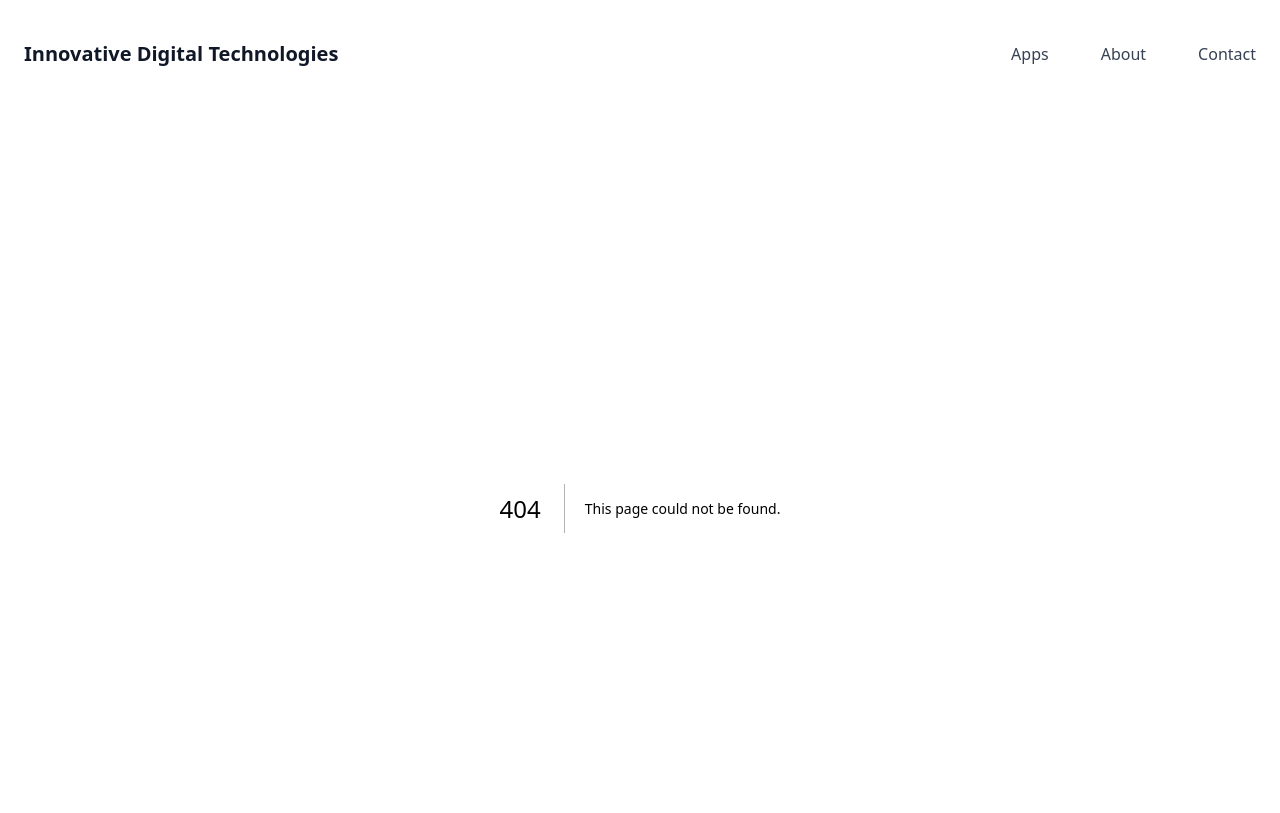
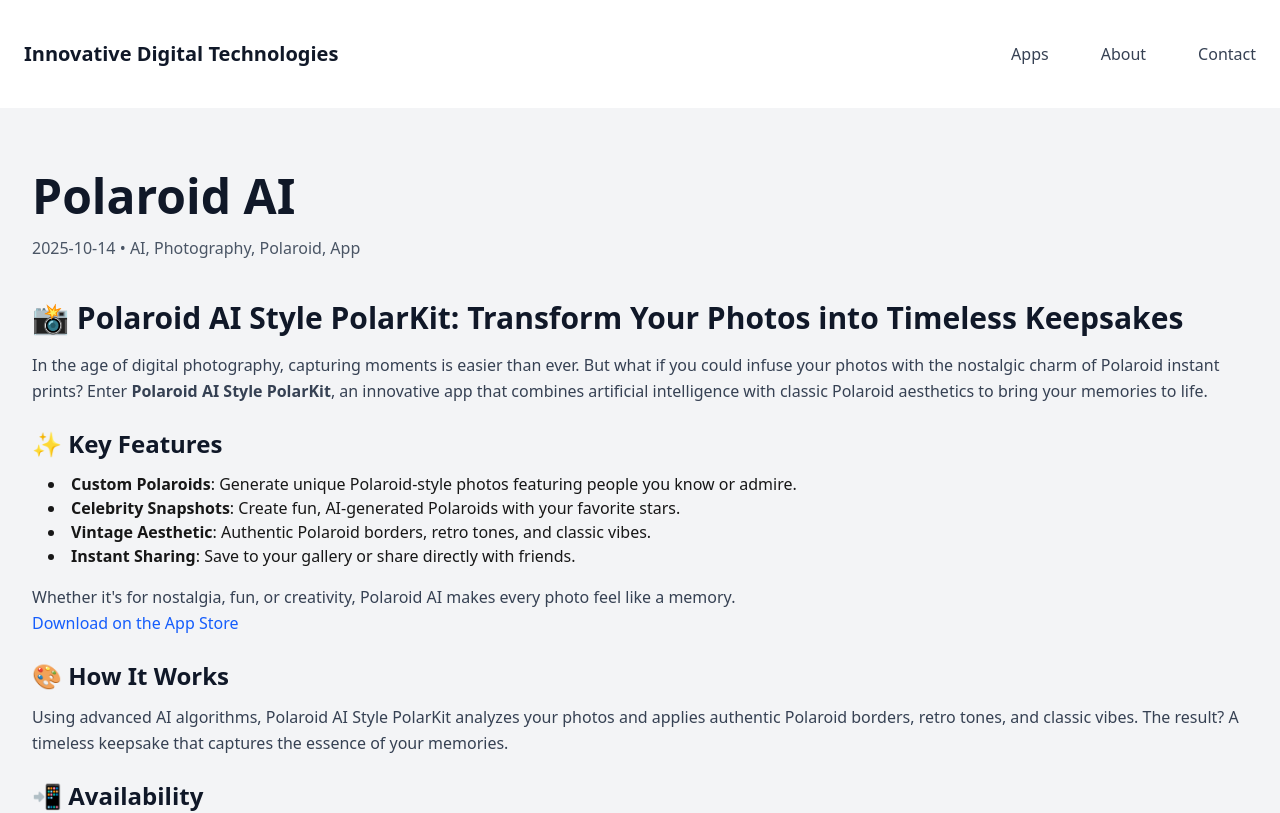
Before and after one commit to Taher-17/IDT-Website, a Next.js app: page /blog/test in a window 1280 px wide. Before the commit this address had no page. Shown: the top 813 px of the page. Built offline with nearby package versions, Linux system fonts and the light colour scheme.

Commit message:
add blog

```diff
--- /dev/null
+++ b/app/blog/[slug]/page.tsx
@@ -0,0 +1,60 @@
+import { notFound } from "next/navigation";
+import { getPostBySlug } from "../../../lib/markdown";
+import Markdown from "@/components/Markdown";
+
+interface BlogPageProps {
+  params: { slug: string };
+}
+
+export async function generateMetadata({ params }: BlogPageProps) {
+  const { slug } = await params;
+  const post = getPostBySlug(slug);
+  if (!post) return { title: "Post Not Found" };
+
+  const { frontMatter } = post;
+
+  return {
+    title: frontMatter.title,
+    description: frontMatter.description,
+    openGraph: {
+      title: frontMatter.title,
+      description: frontMatter.description,
+      url: `https://innovativedigitaltechnologies.software/blog/${slug}`,
+      type: "article",
+      article: {
+        publishedTime: frontMatter.date,
+        authors: ["Innovative Digital Technologies"],
+        tags: frontMatter.tags || [],
+      },
+    },
+    twitter: {
+      title: frontMatter.title,
+      description: frontMatter.description,
+    },
+  };
+}
+
+export default async function BlogPost({ params }: BlogPageProps) {
+  const { slug } = await params;
+  const post = getPostBySlug(slug);
+  if (!post) return notFound();
+
+  const { frontMatter, content } = post;
+
+  return (
+    <main className="min-h-screen bg-gray-100 dark:bg-black">
+      <div className="max-w-7xl mx-auto px-4 sm:px-6 lg:px-8 py-16">
+        <header className="mb-10">
+          <h1 className="text-4xl sm:text-5xl font-extrabold text-gray-900 dark:text-white mb-4">
+            {frontMatter.title}
+          </h1>
+          <p className="text-base text-gray-600 dark:text-gray-300">
+            {frontMatter.date} • {frontMatter.tags?.join(", ")}
+          </p>
+        </header>
+
+        <Markdown fileContent={content} />
+      </div>
+    </main>
+  );
+}
--- a/app/blog/page.tsx
+++ b/app/blog/page.tsx
@@ -1,13 +1,64 @@
-import { notFound } from "next/navigation";
-import Head from "next/head";
-// import apps from "../../../data/apps"; // your app data
-import Navbar from "../../components/NavBar";
+import Link from "next/link";
+import { getAllPosts } from "../../lib/markdown";
+import { Metadata } from "next";
+
+export const metadata: Metadata = {
+  title: "Innovative Digital Technologies - Blog",
+  description:
+    "Read the latest posts about AI, apps, and productivity on Innovative Digital Technologies.",
+  openGraph: {
+    title: "Innovative Digital Technologies - Blog",
+    description:
+      "Read the latest posts about AI, apps, and productivity on Innovative Digital Technologies.",
+    url: "https://innovativedigitaltechnologies.software/blog",
+    siteName: "Innovative Digital Technologies",
+    type: "website",
+  },
+  twitter: {
+    title: "Blog – Innovative Digital Technologies - Blog",
+    description:
+      "Read the latest posts about AI, apps, and productivity on Innovative Digital Technologies.",
+  },
+};
 
 export default function BlogPage() {
+  const posts = getAllPosts().sort(
+    (a, b) =>
+      new Date(b.frontMatter.date).getTime() -
+      new Date(a.frontMatter.date).getTime()
+  );
+
   return (
     <>
-      <Navbar />
-      <main className="pt-32 md:pt-40"></main>
+      <main className="min-h-screen bg-gray-100 dark:bg-black">
+        <div className="max-w-7xl mx-auto px-4 sm:px-6 py-16 flex flex-col gap-8">
+          <h1 className="text-3xl sm:text-3xl font-bold text-gray-900 dark:text-white">
+            Blog
+          </h1>
+          <div className="mb-4 grid grid-cols-1 sm:grid-cols-2 lg:grid-cols-3 gap-6">
+            {posts.map(({ slug, frontMatter }) => (
+              <Link key={slug} href={`/blog/${slug}`}>
+                <figure
+                  className="rounded-2xl ring-1 ring-gray-900/10 dark:ring-white/20 p-6 text-sm sm:text-base flex flex-col sm:flex-row gap-6"
+                  style={{ backgroundColor: "var(--background)" }}
+                >
+                  <div>
+                    <h3 className="font-semibold text-gray-900 dark:text-white text-lg">
+                      {frontMatter.title}
+                    </h3>
+                    <p className="text-gray-600 dark:text-gray-400 text-sm">
+                      {frontMatter.description}
+                    </p>
+                    <p className="text-sm text-gray-400 mt-2">
+                      {new Date(frontMatter.date).toLocaleDateString()}
+                    </p>
+                  </div>
+                </figure>
+              </Link>
+            ))}
+          </div>
+        </div>
+      </main>
     </>
   );
 }
--- /dev/null
+++ b/app/posts/test.md
@@ -0,0 +1,28 @@
+---
+title: "Polaroid AI"
+date: "2025-10-14"
+tags: ["AI", "Photography", "Polaroid", "App"]
+description: "Learn how Polaroid AI Style PolarKit lets you turn your photos into classic Polaroid-style keepsakes with AI."
+---
+
+# 📸 Polaroid AI Style PolarKit: Transform Your Photos into Timeless Keepsakes
+
+In the age of digital photography, capturing moments is easier than ever. But what if you could infuse your photos with the nostalgic charm of Polaroid instant prints? Enter **Polaroid AI Style PolarKit**, an innovative app that combines artificial intelligence with classic Polaroid aesthetics to bring your memories to life.
+
+## ✨ Key Features
+
+- **Custom Polaroids**: Generate unique Polaroid-style photos featuring people you know or admire.
+- **Celebrity Snapshots**: Create fun, AI-generated Polaroids with your favorite stars.
+- **Vintage Aesthetic**: Authentic Polaroid borders, retro tones, and classic vibes.
+- **Instant Sharing**: Save to your gallery or share directly with friends.
+
+Whether it's for nostalgia, fun, or creativity, Polaroid AI makes every photo feel like a memory.
+[Download on the App Store](https://apps.apple.com/us/app/polaroid-ai-style-polarkit/id6752937087?utm_source=idt)
+
+## 🎨 How It Works
+
+Using advanced AI algorithms, Polaroid AI Style PolarKit analyzes your photos and applies authentic Polaroid borders, retro tones, and classic vibes. The result? A timeless keepsake that captures the essence of your memories.
+
+## 📲 Availability
+
+Polaroid AI Style PolarKit is available for download on the [App Store](https://apps.apple.com/us/app/polaroid-ai-style-polarkit/id6752937087). The app offers in-app purchases to unlock additional features and functionalities.
--- /dev/null
+++ b/lib/markdown.ts
@@ -0,0 +1,24 @@
+import fs from "fs";
+import path from "path";
+import matter from "gray-matter";
+
+const postsDirectory = path.join(process.cwd(), "app/posts");
+
+export function getAllPosts() {
+  const fileNames = fs.readdirSync(postsDirectory);
+  return fileNames.map((fileName) => {
+    const filePath = path.join(postsDirectory, fileName);
+    const fileContents = fs.readFileSync(filePath, "utf8");
+    const { data } = matter(fileContents);
+    const slug = fileName.replace(/\.md$/, "");
+    return { slug, frontMatter: data };
+  });
+}
+
+export function getPostBySlug(slug: string) {
+  const filePath = path.join(postsDirectory, `${slug}.md`);
+  if (!fs.existsSync(filePath)) return null;
+  const fileContents = fs.readFileSync(filePath, "utf8");
+  const { data, content } = matter(fileContents);
+  return { frontMatter: data, content };
+}
--- a/package.json
+++ b/package.json
@@ -14,6 +14,7 @@
     "@vercel/analytics": "^1.5.0",
     "@vercel/speed-insights": "^1.2.0",
     "framer-motion": "^12.23.24",
+    "gray-matter": "^4.0.3",
     "next": "15.5.4",
     "react": "19.1.0",
     "react-dom": "19.1.0",
```
Also changed, not shown: 1 other file (tests, documents, lock files or other folders).
